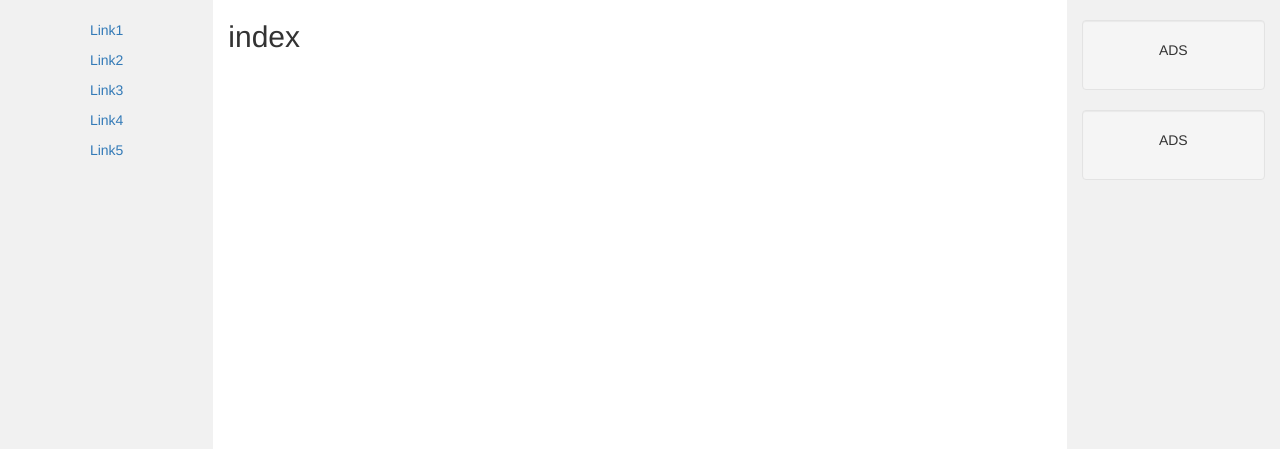
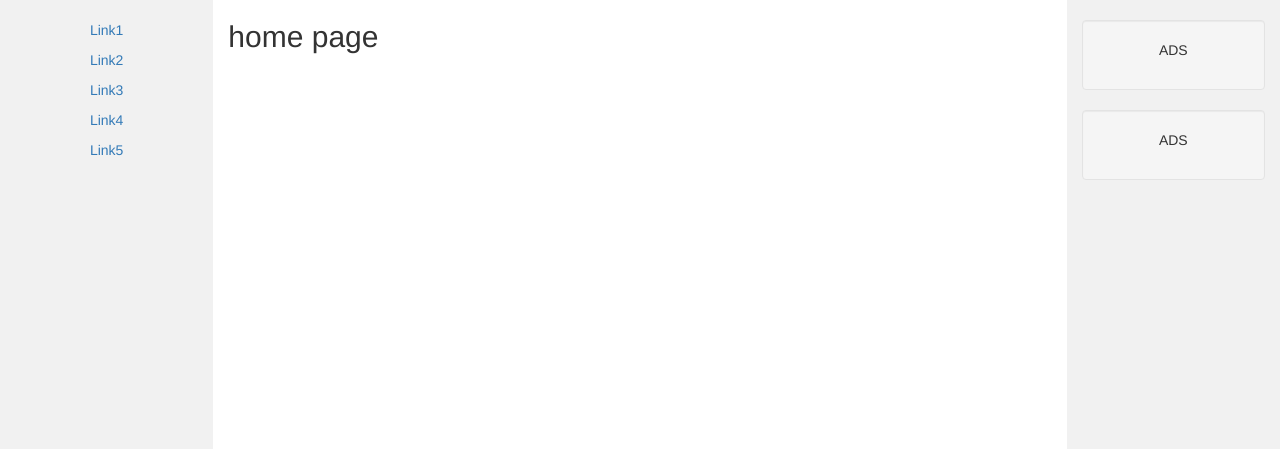
Before and after one commit to praveen691cs/tnp-supportapp, a Django app: a page that uses myapp/templates/index.html in a window 1280 px wide. Shown: the part 52-501 px from the top of the page. Run offline with Django 3.2, Linux system fonts and the light colour scheme; some libraries are stand-ins or nearby versions.

Commit message:
homepage

```diff
--- a/myapp/templates/index.html
+++ b/myapp/templates/index.html
@@ -1,4 +1,4 @@
 {% extends 'boot.html' %}
 {% block content %}
-<h2>index</h2>
+<h2>home page</h2>
 {% endblock %}
```
